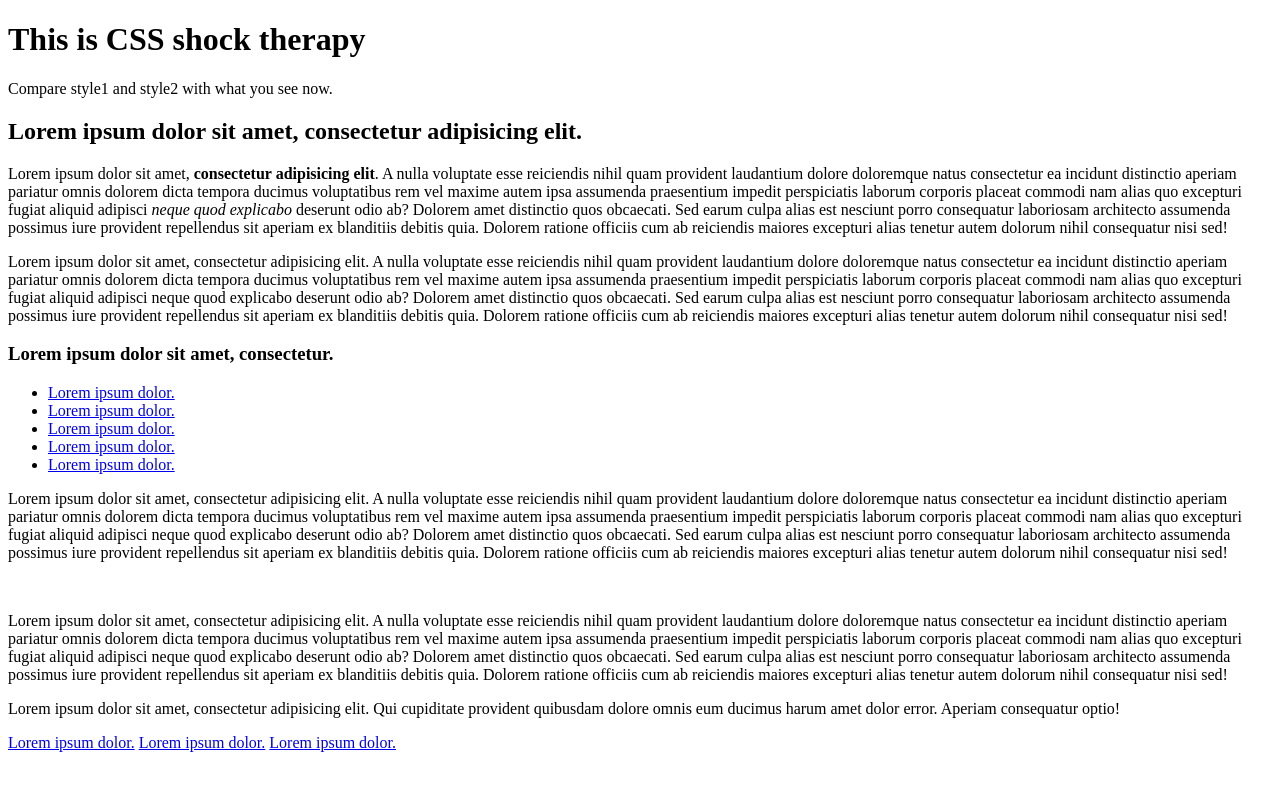
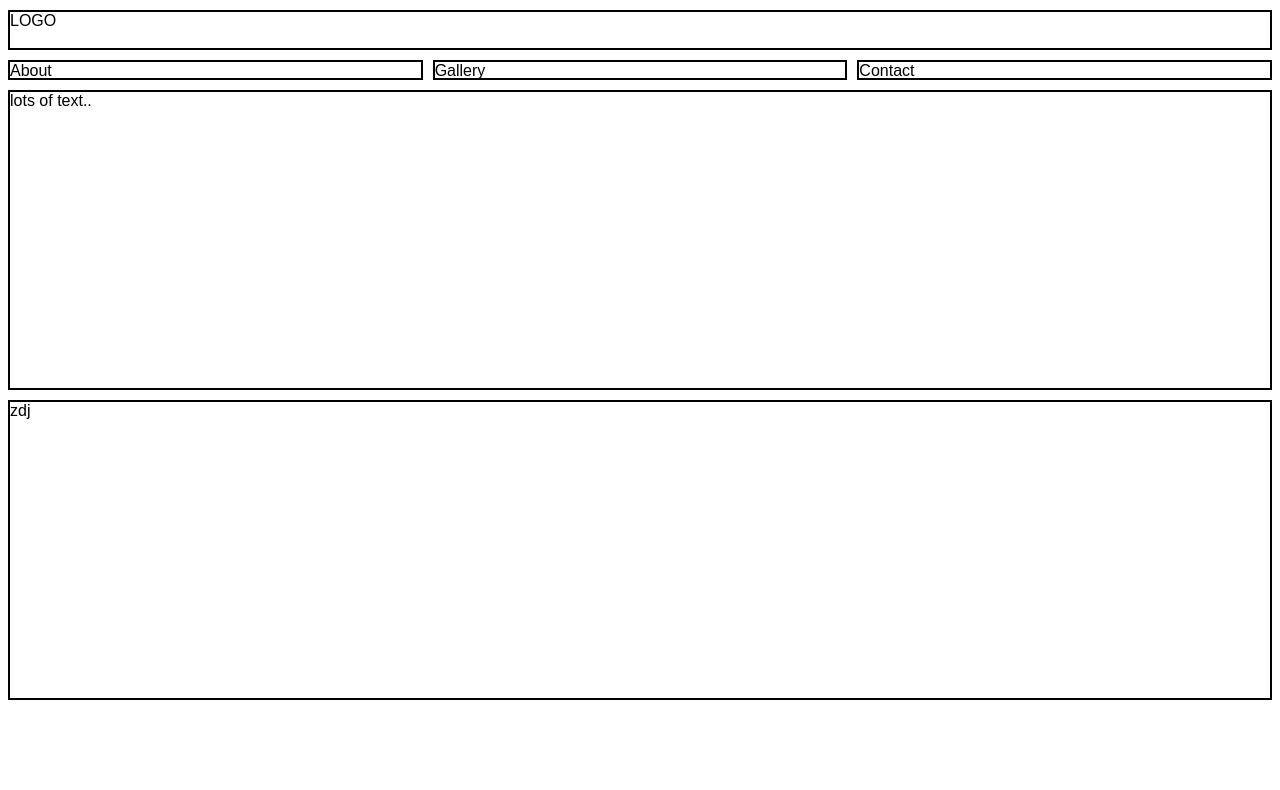
Before and after one commit to BURN4RT/BURN4RT.github.io, a plain HTML site: page index.html in a window 1280 px wide. Drawn offline with Linux system fonts and the light colour scheme; a web font is replaced by a local one.

Commit message:
Add files via upload

```diff
--- a/index.html
+++ b/index.html
@@ -1,54 +1,42 @@
 <!DOCTYPE html>
 <html>
+
 <head>
-	<meta charset="UTF-8">
-	<title>Document</title>
-	<link rel="stylesheet" href="style2.css">
+    <title>CSS exercise</title>
+    <meta charset="utf8" />
+    <link href='http://fonts.googleapis.com/css?family=Combo&subset=latin,latin-ext' rel='stylesheet' type='text/css'>
+    <link rel="stylesheet" href="style.css" />
+    <style>
+        html,
+        body {
+            min-height: 100%;
+        }
+
+        body {
+            background:white;
+            color: #000000;
+            font-family: "Combo", sans-serif;
+        }
+    </style>
 </head>
+
 <body>
+    <div class="mygrid">
+        <header>LOGO</header>
 
-	<header>
-		<h1>This is CSS shock therapy</h1>
-		<p>Compare style1 and style2 with what you see now.</p>
-	</header>
-	<article>
-
-		<h2>Lorem ipsum dolor sit amet, consectetur adipisicing elit.</h2>
-
-		<p>Lorem ipsum dolor sit amet, <strong>consectetur adipisicing elit</strong>. A nulla voluptate esse reiciendis nihil quam provident laudantium dolore doloremque natus consectetur ea incidunt distinctio aperiam pariatur omnis dolorem dicta tempora ducimus voluptatibus rem vel maxime autem ipsa assumenda praesentium impedit perspiciatis laborum corporis placeat commodi nam alias quo excepturi fugiat aliquid adipisci <em>neque quod explicabo</em> deserunt odio ab? Dolorem amet distinctio quos obcaecati. Sed earum culpa alias est nesciunt porro consequatur laboriosam architecto assumenda possimus iure provident repellendus sit aperiam ex blanditiis debitis quia. Dolorem ratione officiis cum ab reiciendis maiores excepturi alias tenetur autem dolorum nihil consequatur nisi sed!</p>
-
-		<p>Lorem ipsum dolor sit amet, consectetur adipisicing elit. A nulla voluptate esse reiciendis nihil quam provident laudantium dolore doloremque natus consectetur ea incidunt distinctio aperiam pariatur omnis dolorem dicta tempora ducimus voluptatibus rem vel maxime autem ipsa assumenda praesentium impedit perspiciatis laborum corporis placeat commodi nam alias quo excepturi fugiat aliquid adipisci neque quod explicabo deserunt odio ab? Dolorem amet distinctio quos obcaecati. Sed earum culpa alias est nesciunt porro consequatur laboriosam architecto assumenda possimus iure provident repellendus sit aperiam ex blanditiis debitis quia. Dolorem ratione officiis cum ab reiciendis maiores excepturi alias tenetur autem dolorum nihil consequatur nisi sed!</p>
-
-		<h3>Lorem ipsum dolor sit amet, consectetur.</h3>
-
-		<ul>
-			<li><a href="#">Lorem ipsum dolor.</a></li>
-			<li><a href="#">Lorem ipsum dolor.</a></li>
-			<li><a href="#">Lorem ipsum dolor.</a></li>
-			<li><a href="#">Lorem ipsum dolor.</a></li>
-			<li><a href="#">Lorem ipsum dolor.</a></li>
-		</ul>
-
-		<p>Lorem ipsum dolor sit amet, consectetur adipisicing elit. A nulla voluptate esse reiciendis nihil quam provident laudantium dolore doloremque natus consectetur ea incidunt distinctio aperiam pariatur omnis dolorem dicta tempora ducimus voluptatibus rem vel maxime autem ipsa assumenda praesentium impedit perspiciatis laborum corporis placeat commodi nam alias quo excepturi fugiat aliquid adipisci neque quod explicabo deserunt odio ab? Dolorem amet distinctio quos obcaecati. Sed earum culpa alias est nesciunt porro consequatur laboriosam architecto assumenda possimus iure provident repellendus sit aperiam ex blanditiis debitis quia. Dolorem ratione officiis cum ab reiciendis maiores excepturi alias tenetur autem dolorum nihil consequatur nisi sed!</p>
+   <div class="a">About</div>
+        <div class="b">Gallery</div>
+        <div class="c">Contact</div>
+        <article> lots of text..</article>
+        <div class="d">zdj</div>
 
 
-		<img src="html4b.jpg" alt="">
-
-		<p>Lorem ipsum dolor sit amet, consectetur adipisicing elit. A nulla voluptate esse reiciendis nihil quam provident laudantium dolore doloremque natus consectetur ea incidunt distinctio aperiam pariatur omnis dolorem dicta tempora ducimus voluptatibus rem vel maxime autem ipsa assumenda praesentium impedit perspiciatis laborum corporis placeat commodi nam alias quo excepturi fugiat aliquid adipisci neque quod explicabo deserunt odio ab? Dolorem amet distinctio quos obcaecati. Sed earum culpa alias est nesciunt porro consequatur laboriosam architecto assumenda possimus iure provident repellendus sit aperiam ex blanditiis debitis quia. Dolorem ratione officiis cum ab reiciendis maiores excepturi alias tenetur autem dolorum nihil consequatur nisi sed!</p>
-
-	</article>
-	<footer>
 
 
-		<p>Lorem ipsum dolor sit amet, consectetur adipisicing elit. Qui cupiditate provident quibusdam dolore omnis eum ducimus harum amet dolor error. Aperiam consequatur optio!</p>
-
-		<a href="#">Lorem ipsum dolor.</a>
-		<a href="#">Lorem ipsum dolor.</a>
-		<a href="#">Lorem ipsum dolor.</a>
 
 
-	</footer>
-
+    </div>
 
 </body>
+
 </html>
--- /dev/null
+++ b/style.css
@@ -0,0 +1,56 @@
+.mygrid {
+    width: 100%;
+    display: grid;
+     grid-gap: 10px;
+    margin:10px auto;
+    grid-template-columns: 1fr 1fr 1fr ;
+    grid-template-rows: 40px 20px 300px 300px ;
+    grid-template-areas: "header header header"
+                       "a b c"
+                        "article article article"
+                               "d d d";
+}
+
+
+.mygrid:hover {
+    opacity: 0.2;
+}
+
+.mygrid>* {
+    border: 1px solid black;
+}
+
+header {
+    grid-area:header;
+}
+
+.a {
+    grid-area: a;
+}
+
+.b{
+    grid-area: b;
+}
+
+.c{
+    grid-area: c;
+
+
+}
+article {
+    grid-area: article;}
+
+
+.d{
+    grid-area: d
+}
+
+
+
+.mygrid:hover {
+    opacity: 0.2;
+}
+
+.mygrid>* {
+    border: 2px solid black;
+}
```
